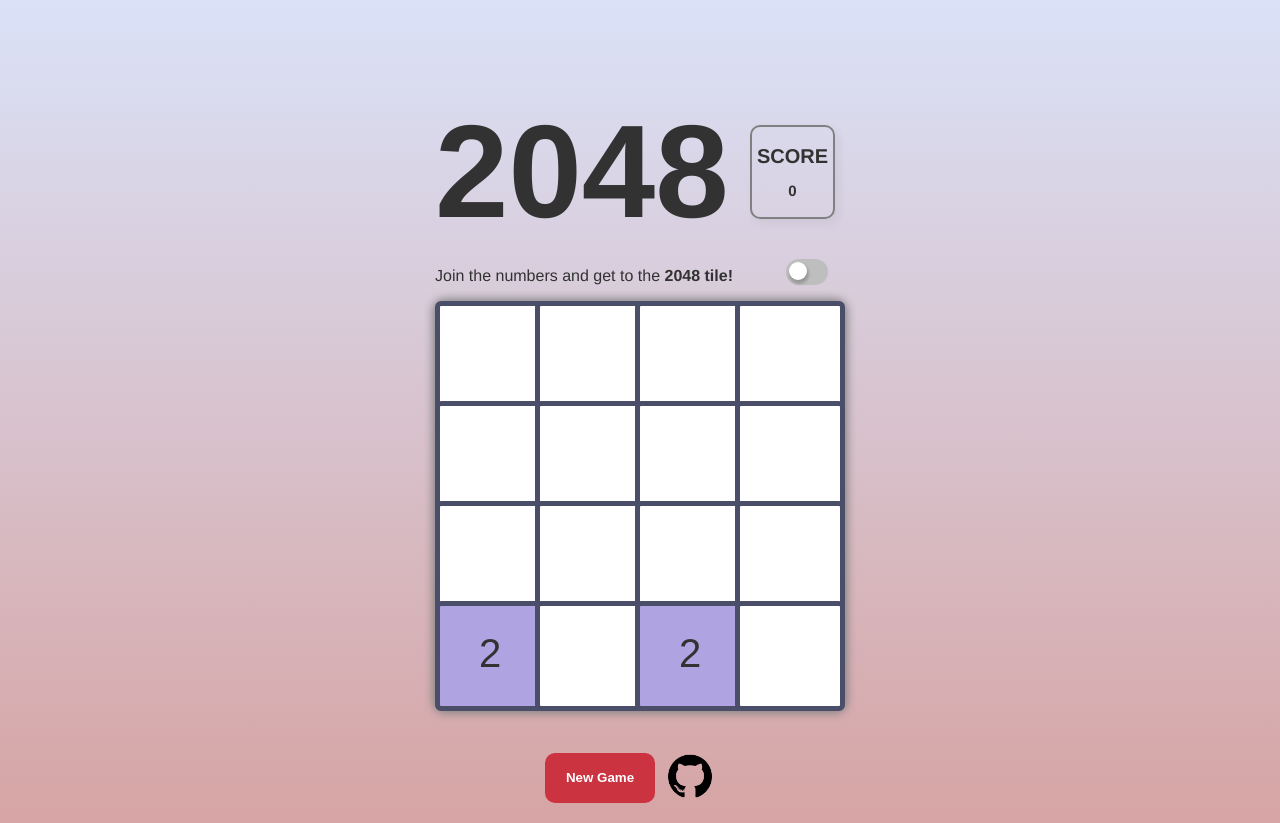
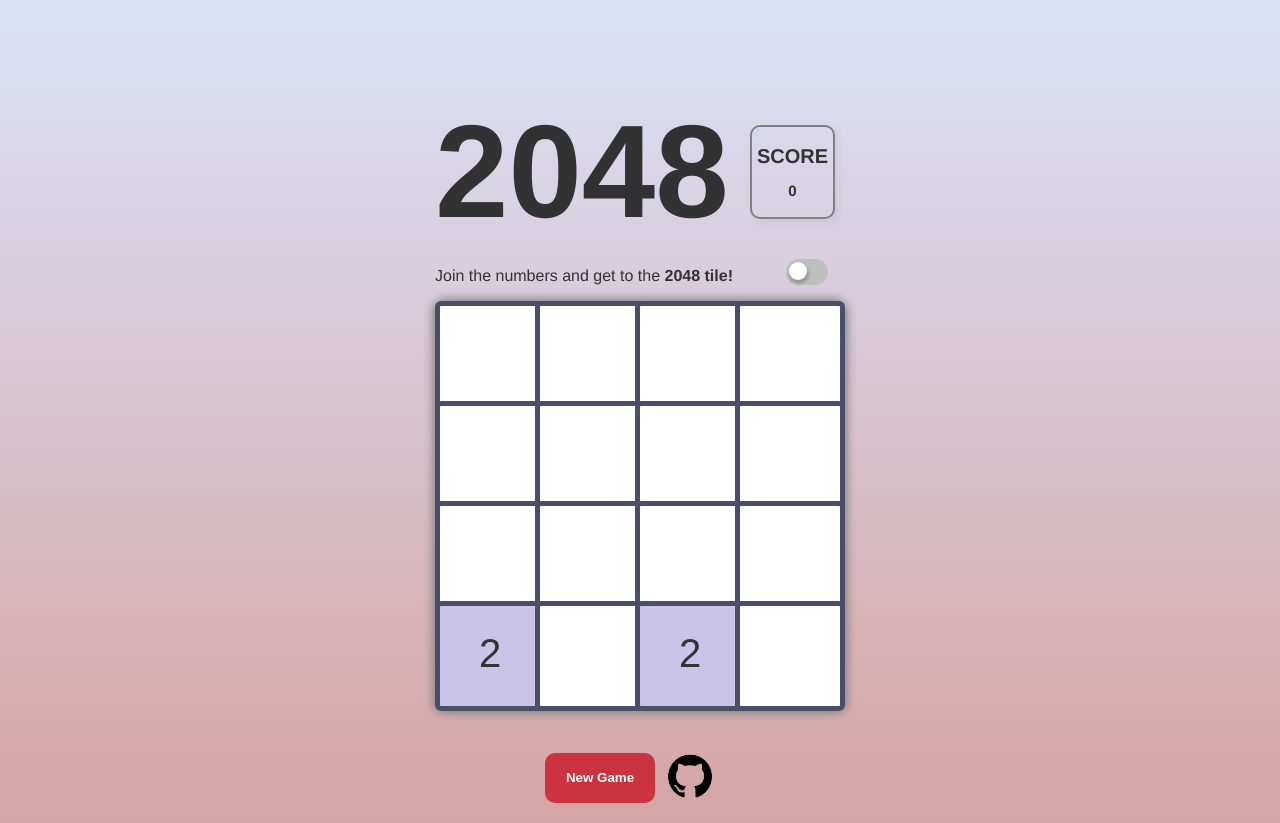
Before and after one commit to sandylcruz/2048, a React (Create React App) app: page / in a window 1280 px wide. Built offline with nearby package versions, Linux system fonts and the light colour scheme; what @zendeskgarden/react-theming would draw is missing.

Commit message:
Finish 2048

```diff
--- a/src/components/App.js
+++ b/src/components/App.js
@@ -173,7 +173,11 @@
             >
               New Game
             </RestartButton>
-            <a href="https://github.com/sandylcruz/2048">
+            <a
+              href="https://github.com/sandylcruz/2048"
+              target="_blank"
+              rel="noreferrer"
+            >
               <img src={github} alt="github" width="70px"></img>
             </a>
           </UnderGame>
--- a/src/components/Themes.js
+++ b/src/components/Themes.js
@@ -7,11 +7,11 @@
   color: "#6B9080",
   tiles: {
     0: "white",
-    2: "#B0A3E1",
-    4: "#7189FF",
-    8: "#BCDCF0",
-    16: "#C9C4E8",
-    32: "#C2FFFC",
+    2: "#C9C4E8",
+    4: "#BCDCF0",
+    8: "#7189FF",
+    16: "#B0A3E1",
+    32: "#e8cdcd",
     64: "#DEBEEF",
     128: "#9BB1FF",
     256: "#BFD7FF",
```
